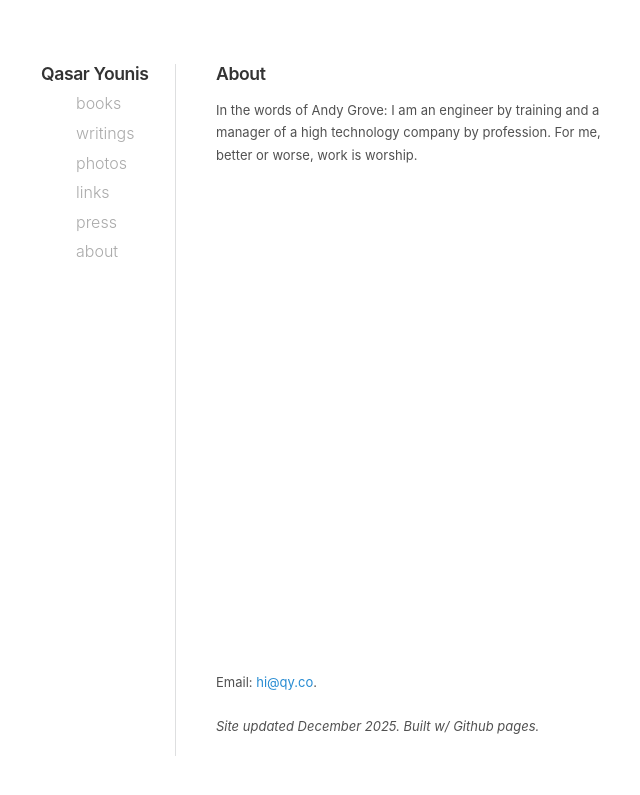
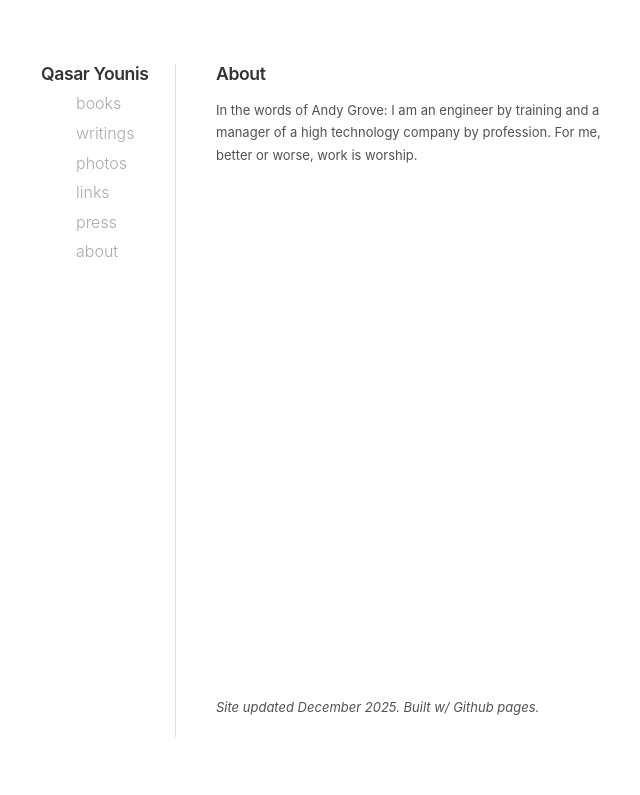
Before and after one commit to qasar/qasar.github.io, a Jekyll site: the page built from about.md, in a window 1280 px wide. Shown: the top 795 px of the page, without its empty margins (25-665 px from the left). Built offline with Jekyll 4.4.1, drawn with Linux system fonts in a browser that asks for light colours.

Commit message:
Update about.md

```diff
--- a/about.md
+++ b/about.md
@@ -26,8 +26,6 @@ In the words of Andy Grove: I am an engineer by training and a manager of a high
 <br>
 <br>
 <br>
-
-Email: <a href="mailto:hi@qy.co" target="_blank">hi@qy.co</a>.
 <br>
 <br> <i> Site updated December 2025. Built w/ Github pages. </i>
 <br>
```
